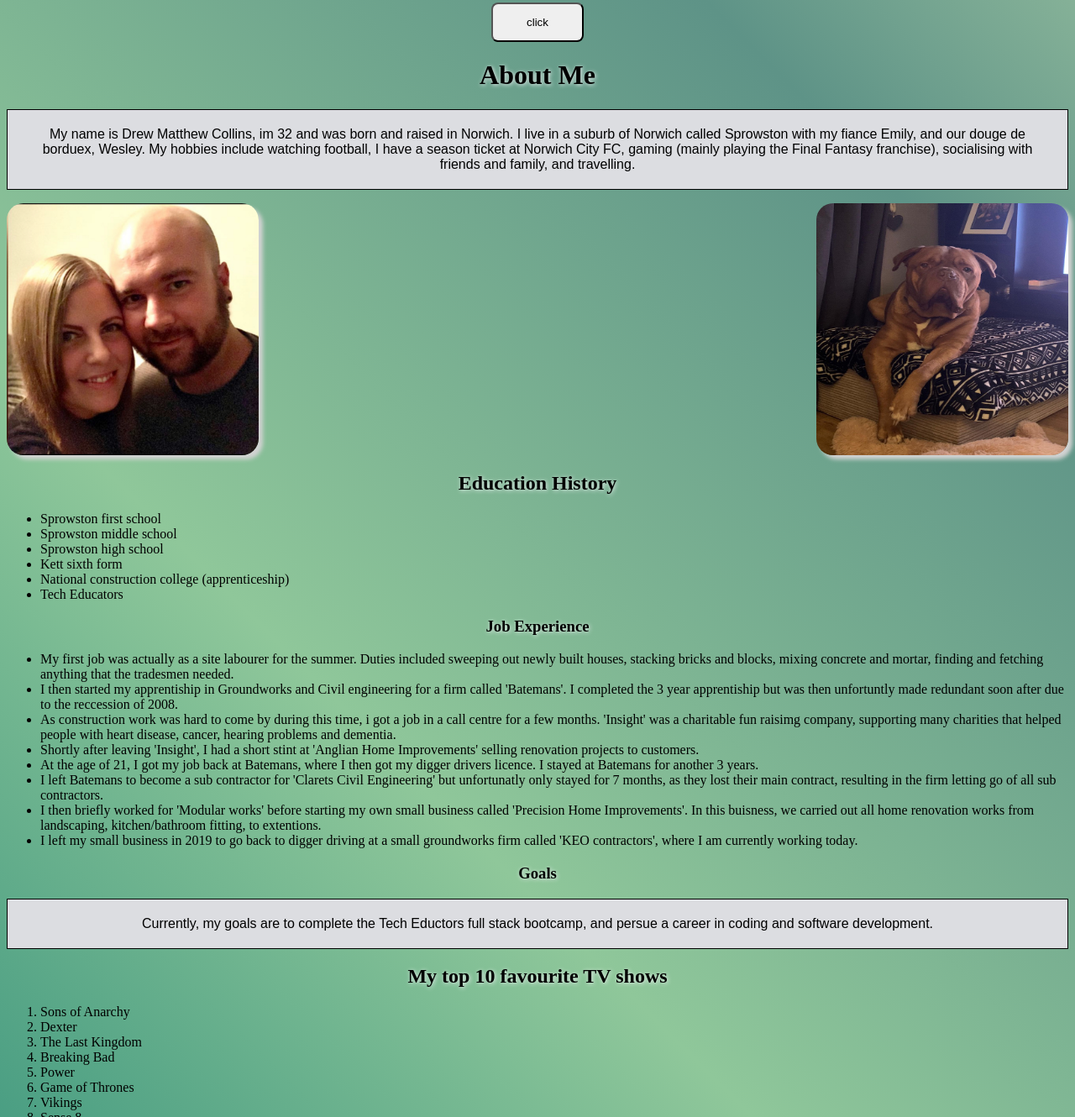
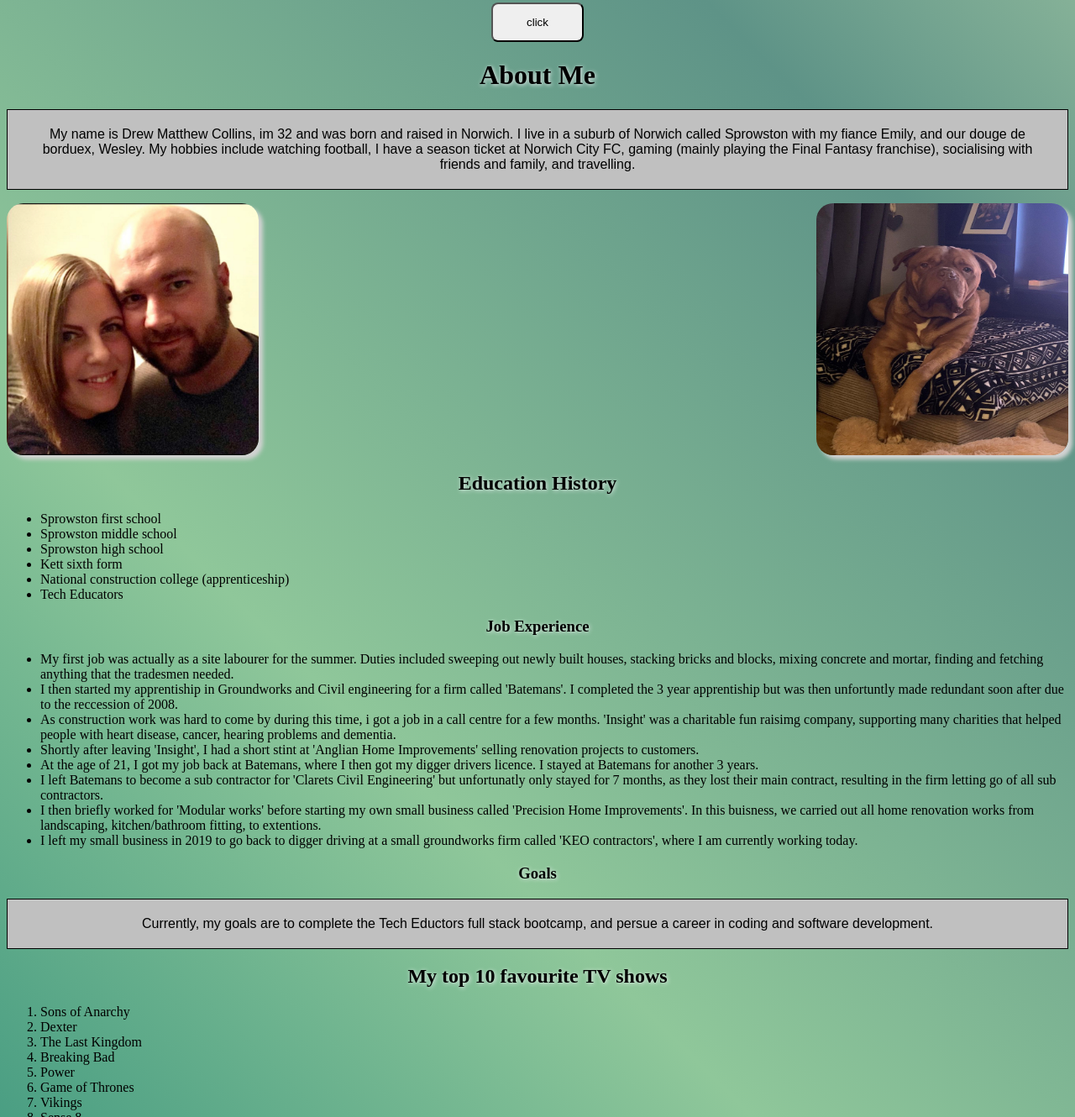
Before and after one commit to CollinsDrew/aboutDrew, a plain HTML site: page index.html in a window 1280 px wide. Shown: the part 832-2162 px from the top of the page at 84% size. Drawn offline with Linux system fonts and the light colour scheme.

Commit message:
color changes

```diff
--- a/index.html
+++ b/index.html
@@ -26,7 +26,7 @@
 
   <h1 id="title">About Me</h1>
 
-  <p>My name is Drew Matthew Collins, im 32 and was born and raised in Norwich. I live in a suburb of Norwich called Sprowston with my fiance Emily, and our douge de borduex, Wesley. My hobbies include watching football, I have a season ticket at Norwich City FC, gaming (mainly playing the Final Fantasy franchise), socialising with friends and family, and travelling.</p>
+  <p class="para">My name is Drew Matthew Collins, im 32 and was born and raised in Norwich. I live in a suburb of Norwich called Sprowston with my fiance Emily, and our douge de borduex, Wesley. My hobbies include watching football, I have a season ticket at Norwich City FC, gaming (mainly playing the Final Fantasy franchise), socialising with friends and family, and travelling.</p>
 
   <div id="imgdiv">
     <img class="subpicright" src="imgs/wes.jpeg"/>
@@ -60,7 +60,7 @@
 
   <h3 id="all">Goals</h4>
 
-  <p>Currently, my goals are to complete the Tech Eductors full stack bootcamp, and persue a career in coding and software development.</p>
+  <p class="para">Currently, my goals are to complete the Tech Eductors full stack bootcamp, and persue a career in coding and software development.</p>
 
   <h2 id="subtitle">My top 10 favourite TV shows</h2>
 
--- a/mystyle.css
+++ b/mystyle.css
@@ -100,3 +100,8 @@ body {
   box-shadow: 0 5px #666;
   transform: translateY(4px);
 }
+
+.para{
+  background-color: silver;
+
+}
```
